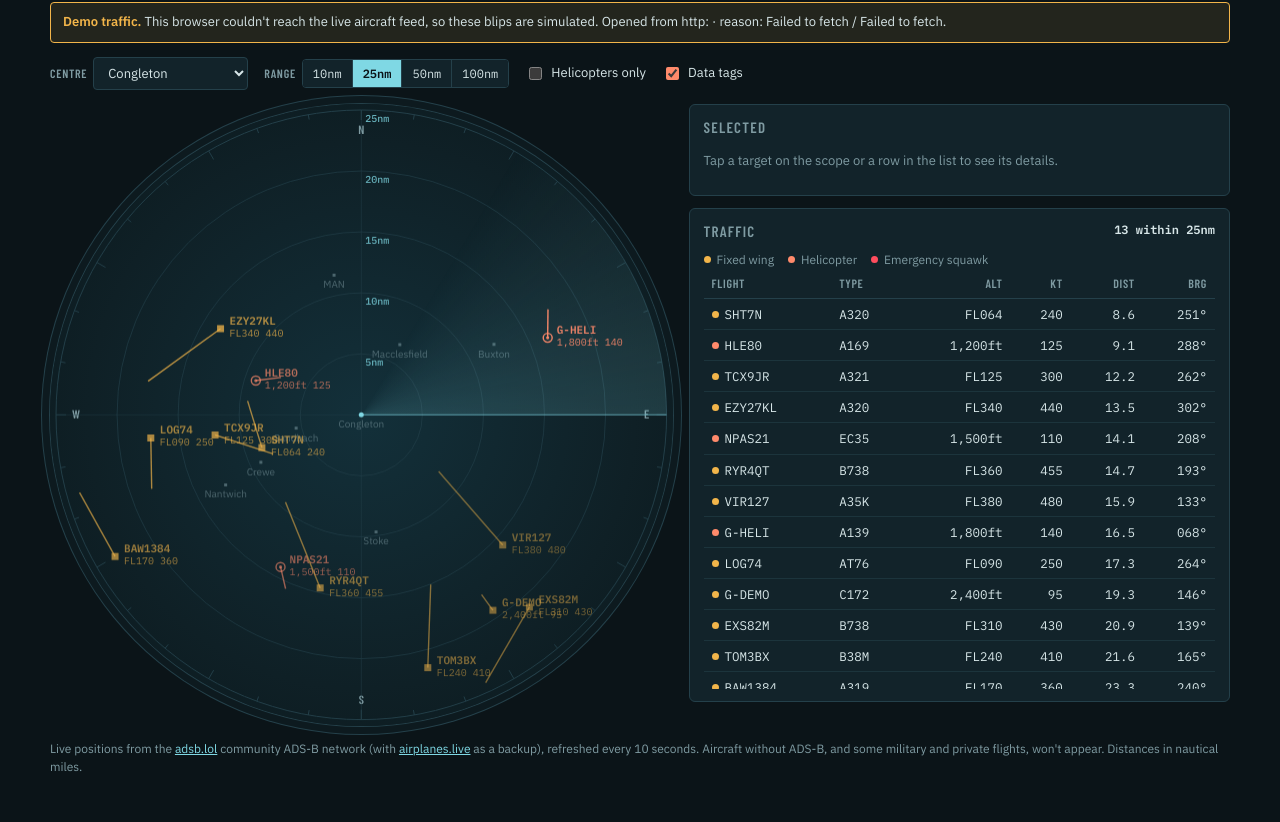
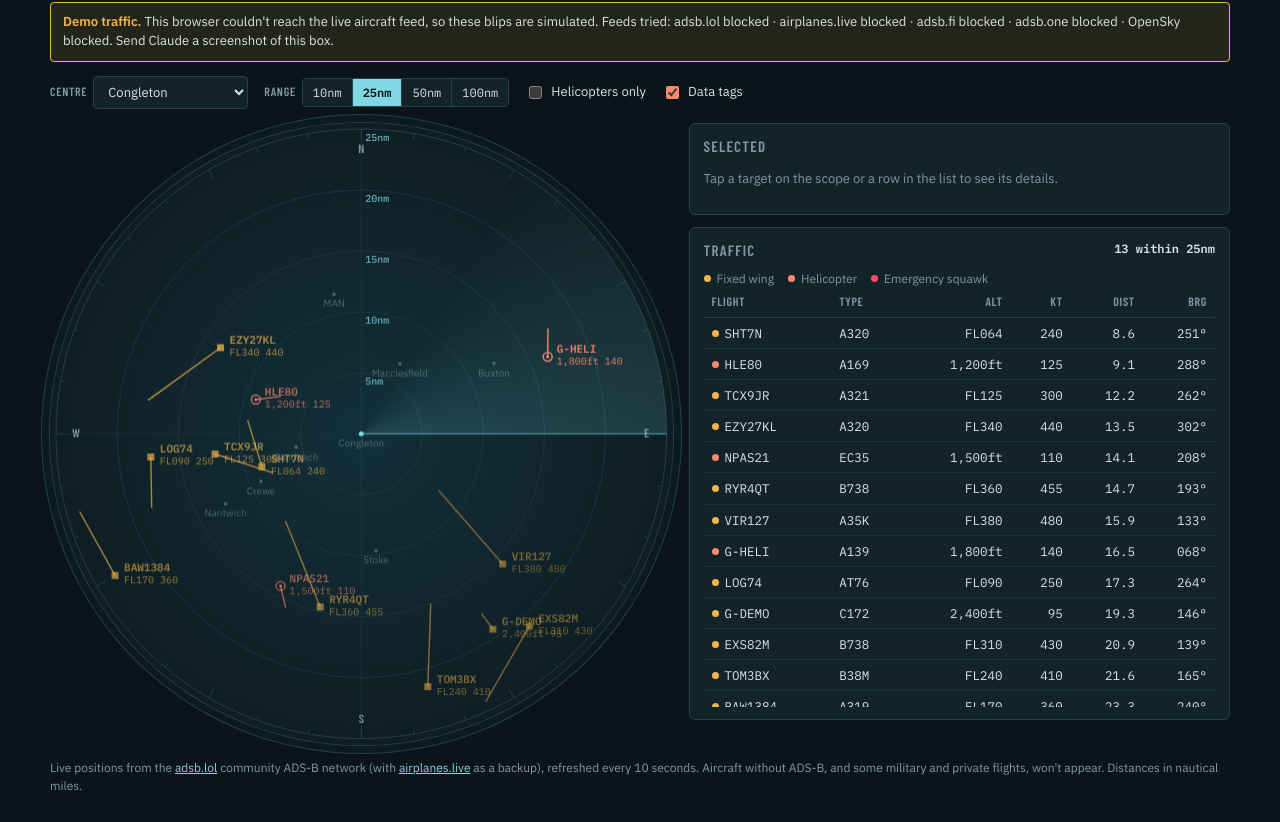
Before and after one commit to RWC423688/Sky-Scanner, a plain HTML site: page index.html in a window 1280 px wide. Shown: the part 58-880 px from the top of the page. Drawn offline with nearby package versions, Linux system fonts and the light colour scheme; no server answers.

Commit message:
Add files via upload

```diff
--- a/index.html
+++ b/index.html
@@ -203,18 +203,44 @@ window.addEventListener('error',function(e){var b=document.getElementById('banne
     try{const r=await fetch(url,{signal:ctl.signal,cache:"no-store"});if(!r.ok)throw new Error(r.status);return await r.json();}
     finally{clearTimeout(t);}
   }
+  // OpenSky reports metres and m/s; convert to the readsb shape the rest of the page uses
+  function fromOpenSky(j){
+    return (j.states||[]).filter(s=>s[5]!=null&&s[6]!=null).map(s=>({
+      hex:String(s[0]||"").toLowerCase(),flight:(s[1]||"").trim(),lat:s[6],lon:s[5],
+      alt_baro:s[8]?"ground":(s[7]!=null?Math.round(s[7]*3.28084):null),
+      gs:s[9]!=null?Math.round(s[9]*1.94384):null,track:s[10],
+      baro_rate:s[11]!=null?Math.round(s[11]*196.85):null,squawk:s[14]||"",
+      category:s[17]===8?"A7":"",seen_pos:s[3]?Math.max(0,Date.now()/1000-s[3]):0
+    }));
+  }
+  let lastSky={at:0,key:"",ac:null};
   async function fetchLive(){
     const c=S.centre, rad=Math.min(250,Math.ceil(S.range*1.25));
-    const urls=[
-      `https://api.adsb.lol/v2/point/${c.lat.toFixed(4)}/${c.lon.toFixed(4)}/${rad}`,
-      `https://api.airplanes.live/v2/point/${c.lat.toFixed(4)}/${c.lon.toFixed(4)}/${rad}`
+    const la=c.lat.toFixed(4), lo=c.lon.toFixed(4);
+    const readsb=j=>{if(j&&Array.isArray(j.ac))return j.ac;if(j&&Array.isArray(j.aircraft))return j.aircraft;throw new Error("unexpected reply");};
+    const sources=[
+      ["adsb.lol",()=>getJSON(`https://api.adsb.lol/v2/point/${la}/${lo}/${rad}`).then(readsb)],
+      ["airplanes.live",()=>getJSON(`https://api.airplanes.live/v2/point/${la}/${lo}/${rad}`).then(readsb)],
+      ["adsb.fi",()=>getJSON(`https://opendata.adsb.fi/api/v2/lat/${la}/lon/${lo}/dist/${Math.min(rad,250)}`).then(readsb)],
+      ["adsb.one",()=>getJSON(`https://api.adsb.one/v2/point/${la}/${lo}/${rad}`).then(readsb)],
+      ["OpenSky",async()=>{
+        // free OpenSky allowance is small, so ask at most once a minute
+        const key=la+lo+S.range;
+        if(lastSky.ac&&lastSky.key===key&&Date.now()-lastSky.at<60000)return lastSky.ac;
+        const dLat=rad/60, dLon=rad/(60*Math.cos(toRad(c.lat)));
+        const j=await getJSON(`https://opensky-network.org/api/states/all?lamin=${(c.lat-dLat).toFixed(3)}&lomin=${(c.lon-dLon).toFixed(3)}&lamax=${(c.lat+dLat).toFixed(3)}&lomax=${(c.lon+dLon).toFixed(3)}&extended=1`);
+        const ac=fromOpenSky(j);lastSky={at:Date.now(),key,ac};return ac;
+      }]
     ];
-    try{
-      return await Promise.any(urls.map(u=>getJSON(u).then(j=>{if(j&&Array.isArray(j.ac))return j.ac;throw new Error("unexpected reply");})));
-    }catch(agg){
-      const errs=(agg.errors||[agg]).map(e=>e&&e.name==="AbortError"?"timed out":(e&&e.message)||"blocked");
-      throw new Error(errs.join(" / "));
+    // stick with whichever source worked last time
+    if(S.src){const i=sources.findIndex(s=>s[0]===S.src);if(i>0)sources.unshift(sources.splice(i,1)[0]);}
+    const errs=[];
+    for(const [name,go] of sources){
+      try{const ac=await go();S.src=name;return ac;}
+      catch(e){const m=e&&e.name==="AbortError"?"timed out":/fetch|network|load/i.test((e&&e.message)||"")?"blocked":((e&&e.message)||"blocked");errs.push(name+" "+m);}
     }
+    S.src=null;
+    throw new Error(errs.join(" · "));
   }
 
   // Demo traffic, used only when the live feed can't be reached
@@ -231,7 +257,9 @@ window.addEventListener('error',function(e){var b=document.getElementById('banne
     return list;
   }
 
+  let busy=false;
   async function refresh(){
+    if(busy)return;busy=true;
     try{
       const ac=await fetchLive();
       S.ac=ac.filter(a=>a.lat!=null&&a.lon!=null);S.fetchedAt=Date.now();S.mode="live";
@@ -249,8 +277,9 @@ window.addEventListener('error',function(e){var b=document.getElementById('banne
       b.innerHTML=inClaude
         ?"<b>Demo traffic.</b> The live aircraft feed can't be reached from inside Claude's preview, so these blips are simulated. Open the downloaded <b>cheshire-sky-radar.html</b> in a browser to see real aircraft."
         :"<b>Demo traffic.</b> This browser couldn't reach the live aircraft feed, so these blips are simulated. <span class=\"why\"></span>";
-      const w=b.querySelector(".why");if(w)w.textContent="Opened from "+(location.protocol||"?")+" · reason: "+S.err+".";
+      const w=b.querySelector(".why");if(w)w.textContent="Feeds tried: "+S.err+". Send Claude a screenshot of this box.";
     }
+    busy=false;
     updateStatus();renderList();renderDetail();
   }
 
@@ -259,7 +288,7 @@ window.addEventListener('error',function(e){var b=document.getElementById('banne
     chip.className="chip "+S.mode;
     chip.textContent=S.mode==="live"?"LIVE":S.mode==="demo"?"DEMO":"CONNECTING";
     const t=new Date(S.fetchedAt);
-    $("upd").textContent=`${S.centre.n} · updated ${t.toLocaleTimeString("en-GB",{hour:"2-digit",minute:"2-digit",second:"2-digit"})}`;
+    $("upd").textContent=`${S.centre.n}${S.mode==="live"&&S.src?" · via "+S.src:""} · updated ${t.toLocaleTimeString("en-GB",{hour:"2-digit",minute:"2-digit",second:"2-digit"})}`;
   }
 
   // ---------- current positions (dead-reckoned) ----------
```
